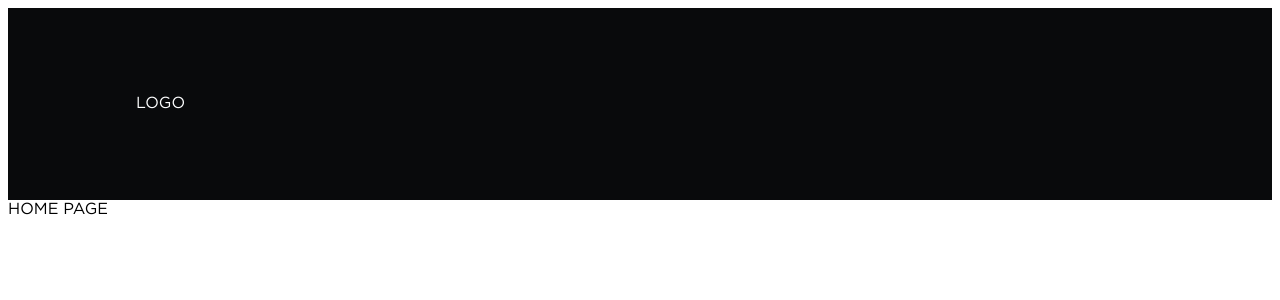
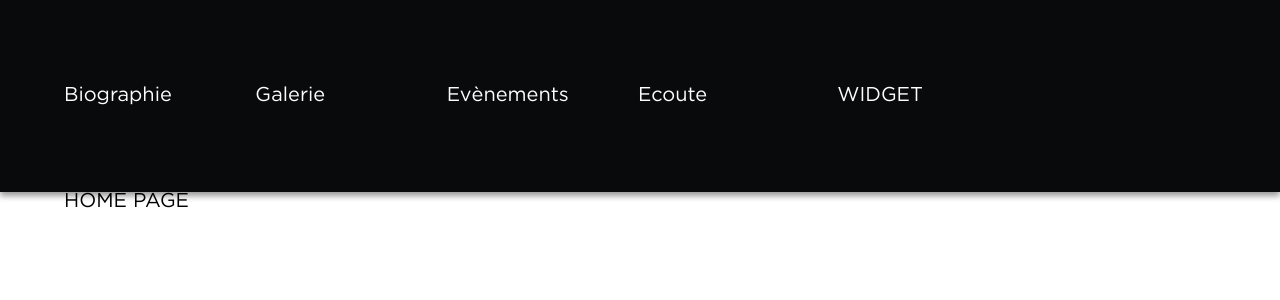
Before and after one commit to valentinEutrope/scaleless-site, a React (Create React App) app: page / in a window 1280 px wide. Shown: the top 300 px of the page. Built offline with nearby package versions, Linux system fonts and the light colour scheme.

Commit message:
wip: implement navbar & layout

```diff
--- a/src/App.js
+++ b/src/App.js
@@ -8,12 +8,12 @@ import "./index.scss";
 
 const App = () => {
   return (
-    <div className="container">
-      <Router>
-        <Navbar />
+    <Router>
+      <Navbar />
+      <div className="container">
         <Route path="/" exact component={Home} />
-      </Router>
-    </div>
+      </div>
+    </Router>
   );
 };
 
--- a/src/components/Navbar/Navbar.js
+++ b/src/components/Navbar/Navbar.js
@@ -1,8 +1,22 @@
 import React from "react";
-import { withRouter } from "react-router-dom";
+import { withRouter, Link } from "react-router-dom";
 
 const Navbar = () => {
-  return <div className="navbar__container">LOGO</div>;
+  return (
+    <div className="navbar__container">
+      <div className="navbar__layout">
+        <div className="navbar__items">
+          <div className="navbar__item">
+            <Link to="/bio">Biographie</Link>
+          </div>
+          <div className="navbar__item">Galerie</div>
+          <div className="navbar__item">Evènements</div>
+          <div className="navbar__item">Ecoute</div>
+        </div>
+        <div className="navbar__widget">WIDGET</div>
+      </div>
+    </div>
+  );
 };
 
 export default withRouter(Navbar);
--- a/src/components/Navbar/navbar.scss
+++ b/src/components/Navbar/navbar.scss
@@ -5,8 +5,24 @@
 
         color: $secondary;
         background-color: $primary;
+        box-shadow: 0 4px 6px rgba(0, 0, 0, 0.4);
 
-        padding: 2rem 8rem;
+        padding: 2rem $padding-x-container;
         height: 8rem;
     }
+
+    &__layout {
+        display: grid;
+        grid-template-columns: 2fr 1fr;
+        grid-gap: 1rem;
+        width: 100%;
+    }
+
+    &__items {
+        display: grid;
+        grid-template-columns: repeat(4, 1fr);
+        grid-gap: 0.5rem;
+        grid-auto-columns: minmax(2rem, auto);
+        width: 100%;
+    }
 }
--- a/src/index.scss
+++ b/src/index.scss
@@ -3,7 +3,19 @@
 @import "./components/Navbar/navbar.scss";
 
 body {
+    margin: 0;
+    padding: 0;
+
     font-family: Gotham;
     line-height: $base-line-height;
     font-size: $base-font-size;
+
+    a {
+        text-decoration: none;
+        color: $secondary;
+    }
 }
+
+.container {
+    padding: 0 $padding-x-container;
+}
--- a/src/variables.scss
+++ b/src/variables.scss
@@ -41,5 +41,6 @@ $gray-5: $ligth-gray;
 
 
 /* LAYOUT */
-$base-line-height: 1.2em;
-$base-font-size: 1em;
+$base-line-height: 1.2rem;
+$base-font-size: 1.25rem;
+$padding-x-container: 4rem;
```
